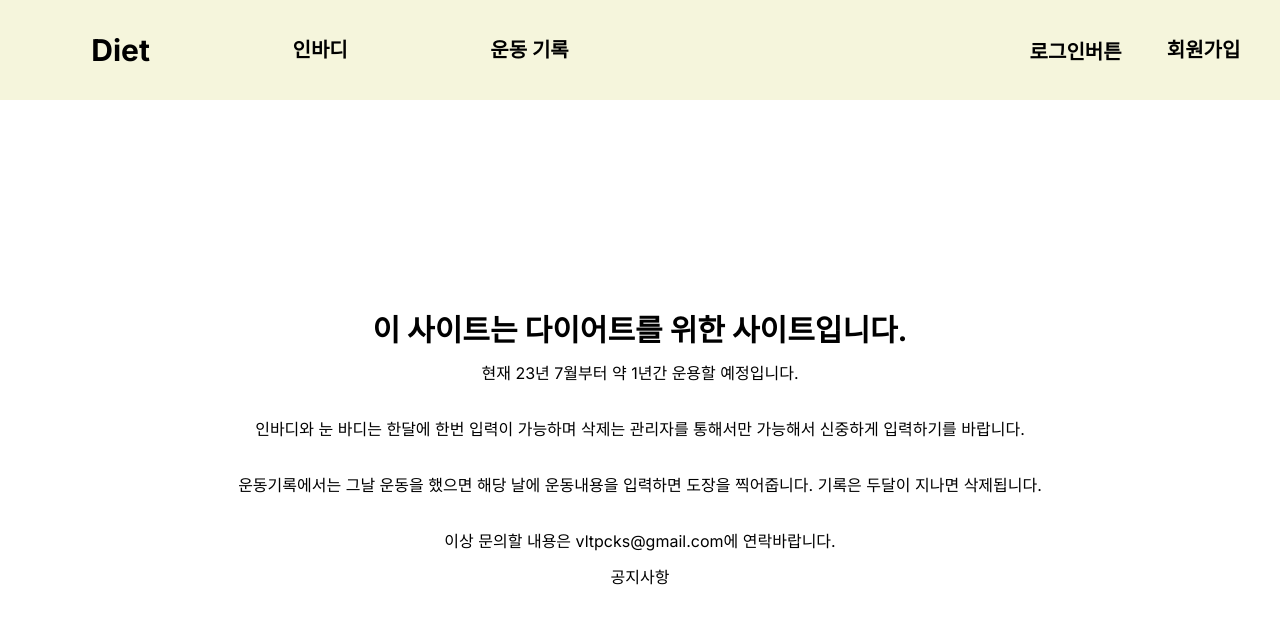
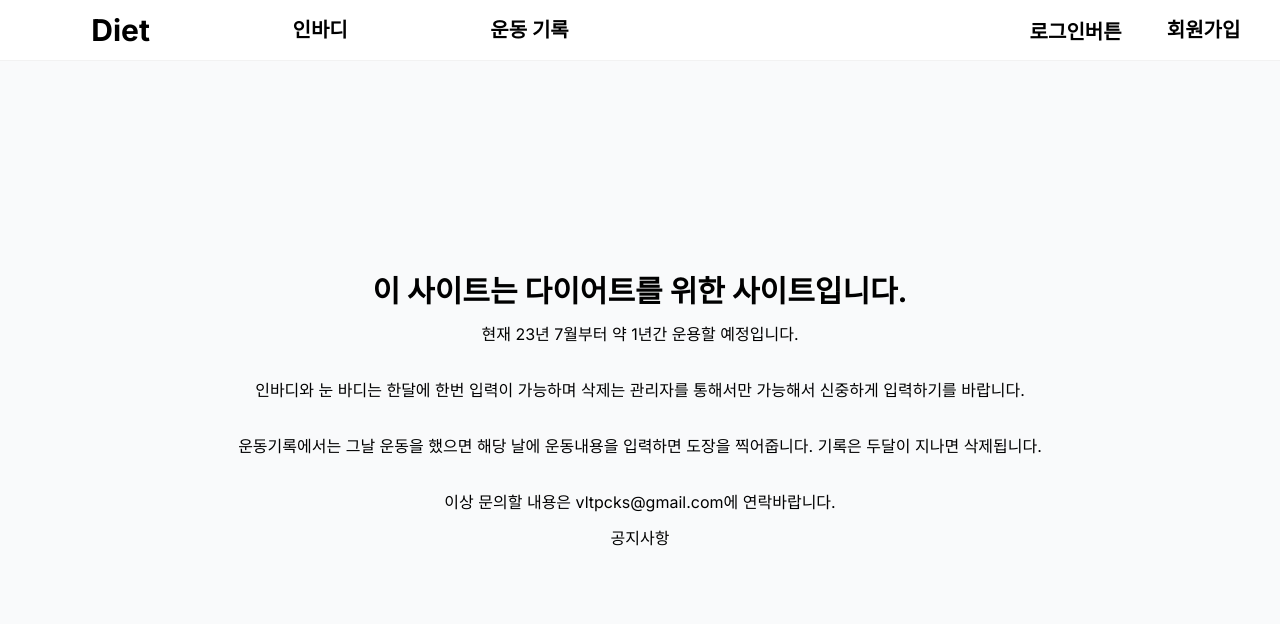
Before and after one commit to leaftha/diet-record, a Next.js app: page / in a window 1280 px wide. Shown: the top 624 px of the page. Built offline with nearby package versions, Linux system fonts and the light colour scheme; no server answers.

Commit message:
navbar height and color change

```diff
--- a/app/globals.css
+++ b/app/globals.css
@@ -1,15 +1,17 @@
-@import './reset.css';
+@import "./reset.css";
 
 body {
   margin: 0;
+  background: rgb(249, 250, 251);
 }
 
 .navbar {
   display: flex;
   align-items: center;
   justify-content: space-between;
-    background-color: beige;
-    height: 100px;
+  background-color: rgb(255, 255, 255);
+  border-bottom: 1px solid #f2f2f2;
+  height: 60px;
 }
 
 .navbar-name {
```
Lines whose indentation alone changed are shown as unchanged.
